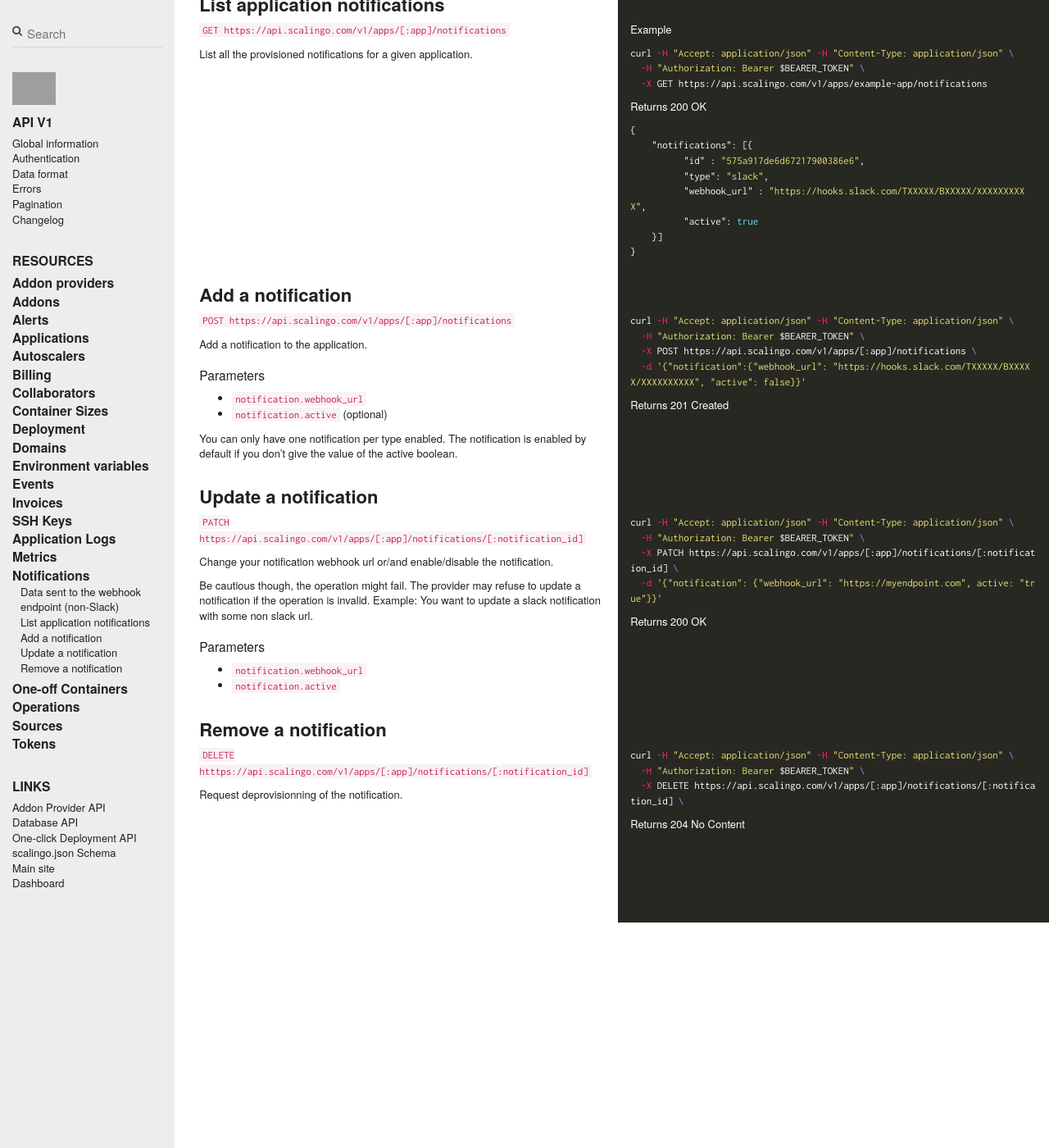
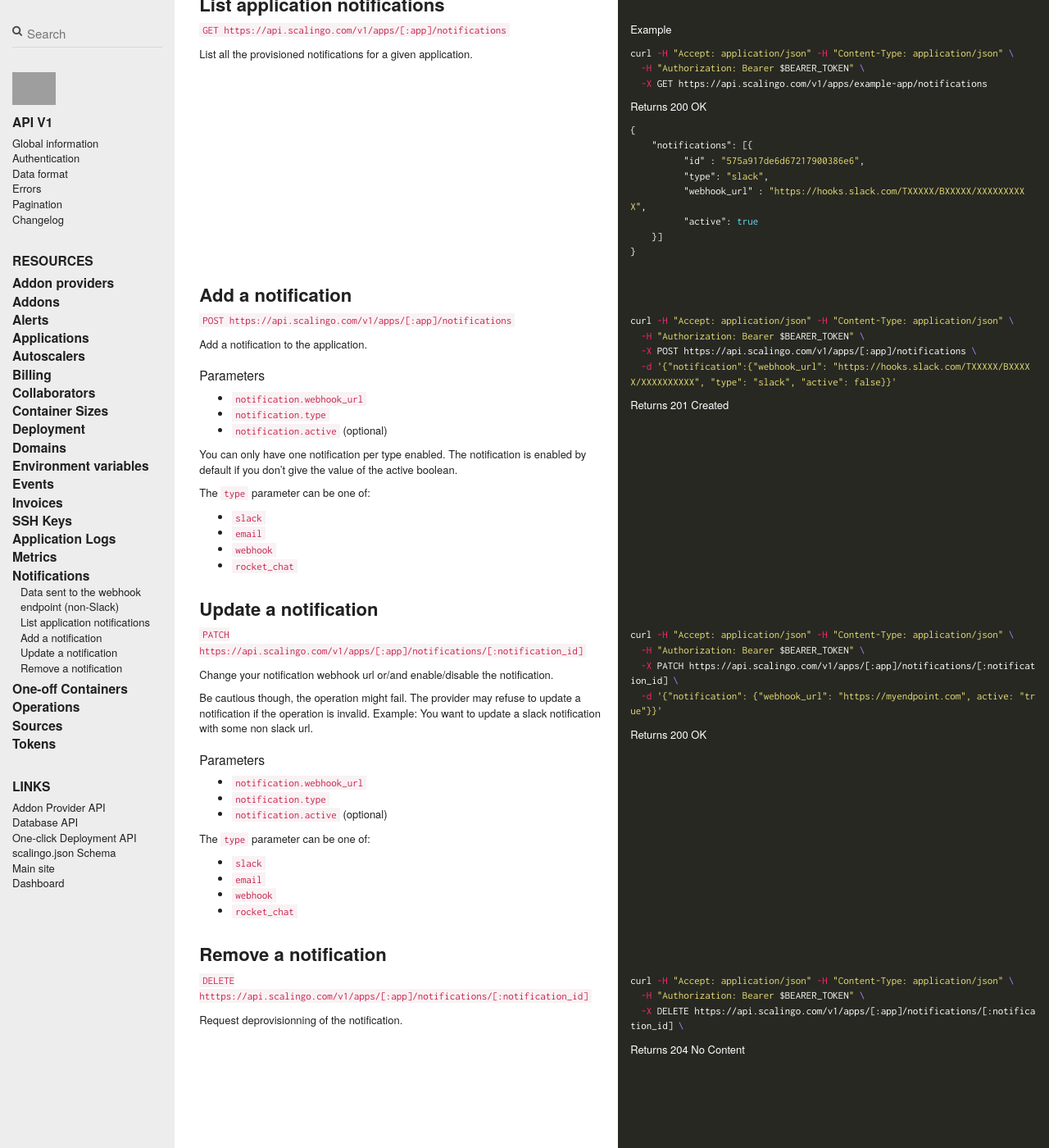
Before and after one commit to jdauphant/developers-documentation, a Jekyll site: the page built from _scalingo_api/notifications.md, in a window 1280 px wide and 1400 px high, scrolled down 819 px. Shown: the whole window at 82% size. Built offline with Jekyll 4.4.1, drawn with Linux system fonts in a browser that asks for light colours; nearby versions of some CDN libraries; comment, search, counter and statistics services are not loaded; grey boxes are pictures that could not be loaded.

Commit message:
Add missing type parameter to notification doc

````diff
--- a/_scalingo_api/notifications.md
+++ b/_scalingo_api/notifications.md
@@ -116,9 +116,17 @@ Add a notification to the application.
 ### Parameters
 
 * `notification.webhook_url`
+* `notification.type`
 * `notification.active` (optional)
 
-You can only have one notification per type enabled. The notification is enabled by default if you don't give the value of the active boolean.
+You can only have one notification per type enabled. The notification is enabled
+by default if you don't give the value of the active boolean.
+
+The `type` parameter can be one of:
+* `slack`
+* `email`
+* `webhook`
+* `rocket_chat`
 
 ||| col |||
 
@@ -126,7 +134,7 @@ You can only have one notification per type enabled. The notification is enabled
 curl -H "Accept: application/json" -H "Content-Type: application/json" \
   -H "Authorization: Bearer $BEARER_TOKEN" \
   -X POST https://api.scalingo.com/v1/apps/[:app]/notifications \
-  -d '{"notification":{"webhook_url": "https://hooks.slack.com/TXXXXX/BXXXXX/XXXXXXXXXX", "active": false}}'
+  -d '{"notification":{"webhook_url": "https://hooks.slack.com/TXXXXX/BXXXXX/XXXXXXXXXX", "type": "slack", "active": false}}'
 ```
 
 Returns 201 Created
@@ -147,7 +155,14 @@ update a notification if the operation is invalid. Example: You want to update a
 ### Parameters
 
 * `notification.webhook_url`
-* `notification.active`
+* `notification.type`
+* `notification.active` (optional)
+
+The `type` parameter can be one of:
+* `slack`
+* `email`
+* `webhook`
+* `rocket_chat`
 
 ||| col |||
 
````
